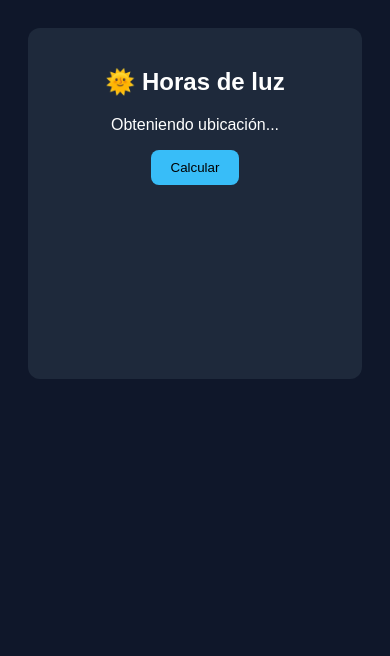
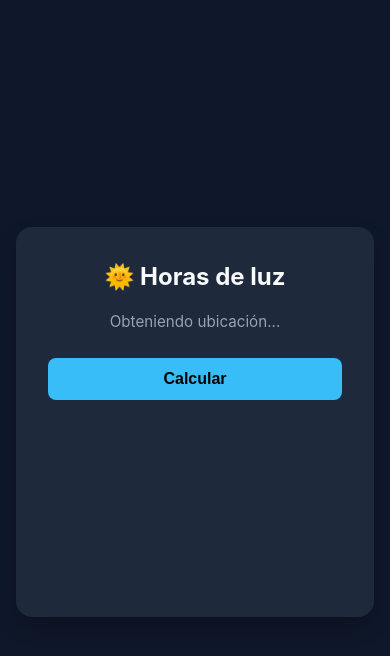
Before and after one commit to ttwofacess/SunPath, a plain HTML site: page index.html in a window 390 px wide. Drawn offline with nearby package versions, Linux system fonts and the light colour scheme.

Commit message:
feat: implement mobile-first responsive design and chart optimization
- Add viewport meta tag to ensure correct scaling on mobile devices.
- Refactor CSS using Mobile First principles with custom variables and fluid typography.
- Enhance UI interactivity with improved hover and click effects for the card/button.
- Update Chart.js configuration to handle responsive resizing dynamically.
- Optimize JS logic to destroy/recreate chart instances to prevent visual errors.

```diff
--- a/index.html
+++ b/index.html
@@ -2,6 +2,7 @@
 <html lang="es">
 <head>
   <meta charset="UTF-8">
+  <meta name="viewport" content="width=device-width, initial-scale=1.0">
   <title>SunPath</title>
   <script src="https://cdn.jsdelivr.net/npm/suncalc@1.9.0/suncalc.js"></script>
   <script src="https://cdn.jsdelivr.net/npm/chart.js"></script>
--- a/script.js
+++ b/script.js
@@ -52,17 +52,36 @@ function calcularHorasLuz(lat, lon) {
   };
 }
 
+let sunChart = null;
+
 function renderChart(luz, oscuridad) {
   const ctx = document.getElementById('chart');
 
-  new Chart(ctx, {
+  if (sunChart) {
+    sunChart.destroy();
+  }
+
+  sunChart = new Chart(ctx, {
     type: 'doughnut',
     data: {
       labels: ['Luz', 'Oscuridad'],
       datasets: [{
         data: [luz, oscuridad],
-        backgroundColor: ['#facc15', '#1e293b']
+        backgroundColor: ['#facc15', '#0f172a'],
+        borderWidth: 0
       }]
+    },
+    options: {
+      responsive: true,
+      maintainAspectRatio: true,
+      plugins: {
+        legend: {
+          position: 'bottom',
+          labels: {
+            color: '#f8fafc'
+          }
+        }
+      }
     }
   });
 }
--- a/styles.css
+++ b/styles.css
@@ -1,25 +1,95 @@
+:root {
+  --bg-color: #0f172a;
+  --card-bg: #1e293b;
+  --text-primary: #f8fafc;
+  --text-secondary: #94a3b8;
+  --accent-color: #38bdf8;
+  --accent-hover: #0ea5e9;
+  --chart-yellow: #facc15;
+}
+
+* {
+  box-sizing: border-box;
+  margin: 0;
+  padding: 0;
+}
+
 body {
-  font-family: Arial;
+  font-family: -apple-system, BlinkMacSystemFont, "Segoe UI", Roboto, Helvetica, Arial, sans-serif;
+  background-color: var(--bg-color);
+  color: var(--text-primary);
+  display: flex;
+  justify-content: center;
+  align-items: center;
+  min-height: 100vh;
+  padding: 1rem;
+  line-height: 1.5;
+}
+
+.card {
+  background-color: var(--card-bg);
+  padding: 2rem;
+  border-radius: 1rem;
+  width: 100%;
+  max-width: 450px;
+  box-shadow: 0 10px 25px -5px rgba(0, 0, 0, 0.3);
   text-align: center;
-  background: #0f172a;
-  color: white;
-  padding: 20px;
 }
-.card {
-  background: #1e293b;
-  padding: 20px;
-  border-radius: 12px;
-  max-width: 500px;
-  margin: auto;
+
+h2 {
+  margin-bottom: 1rem;
+  font-size: 1.5rem;
 }
+
+#status {
+  margin-bottom: 1.5rem;
+  color: var(--text-secondary);
+  font-size: 0.95rem;
+  white-space: pre-line; /* Para respetar los saltos de línea de JS */
+}
+
 button {
-  padding: 10px 20px;
+  width: 100%;
+  padding: 0.75rem 1.5rem;
   border: none;
-  background: #38bdf8;
-  color: black;
-  border-radius: 8px;
+  background-color: var(--accent-color);
+  color: #000;
+  font-weight: 600;
+  border-radius: 0.5rem;
   cursor: pointer;
+  transition: background-color 0.2s, transform 0.1s;
+  font-size: 1rem;
+  margin-bottom: 1rem;
 }
+
+button:hover {
+  background-color: var(--accent-hover);
+}
+
+button:active {
+  transform: scale(0.98);
+}
+
 canvas {
-  margin-top: 20px;
+  width: 100% !important;
+  height: auto !important;
+  margin-top: 1rem;
 }
+
+/* Media Query para pantallas muy pequeñas */
+@media (max-width: 320px) {
+  .card {
+    padding: 1rem;
+  }
+
+  h2 {
+    font-size: 1.25rem;
+  }
+}
+
+/* Si quisiéramos una versión más ancha en escritorio */
+@media (min-width: 768px) {
+  .card {
+    padding: 2.5rem;
+  }
+}
```
